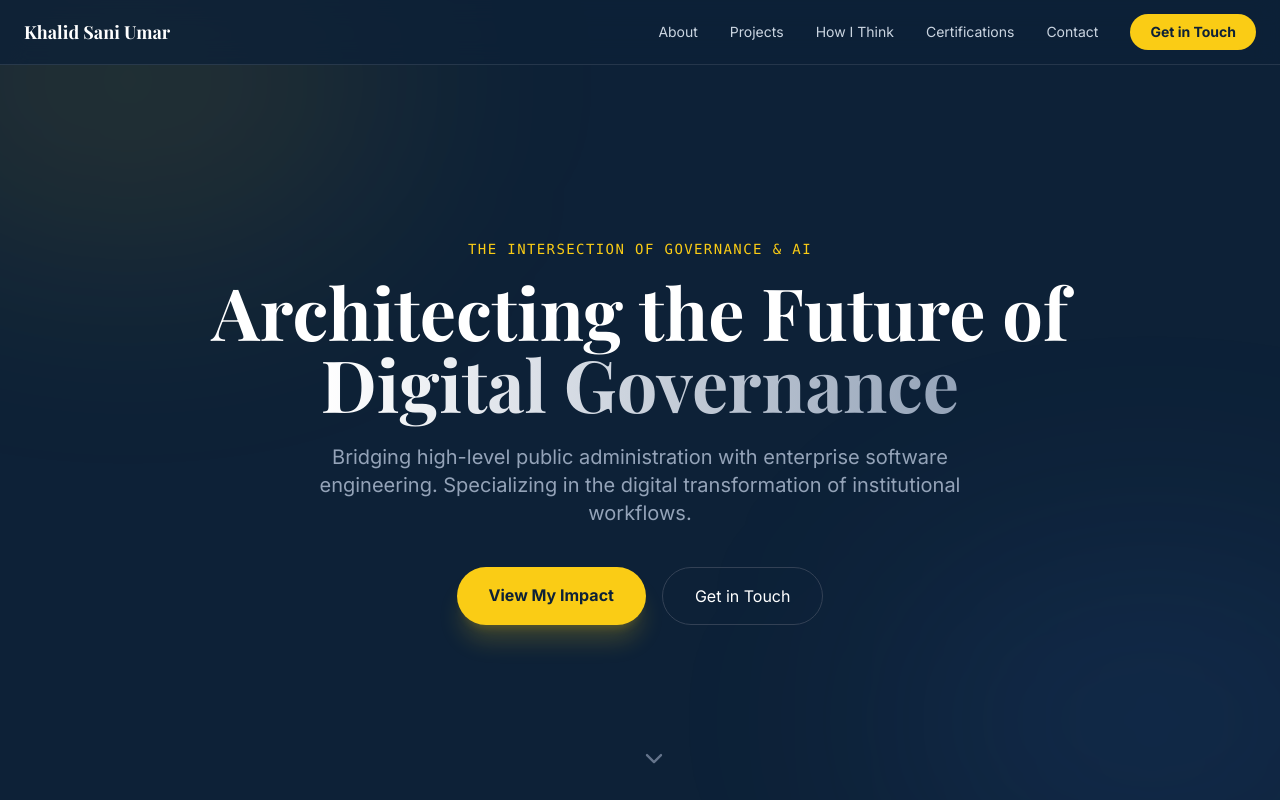
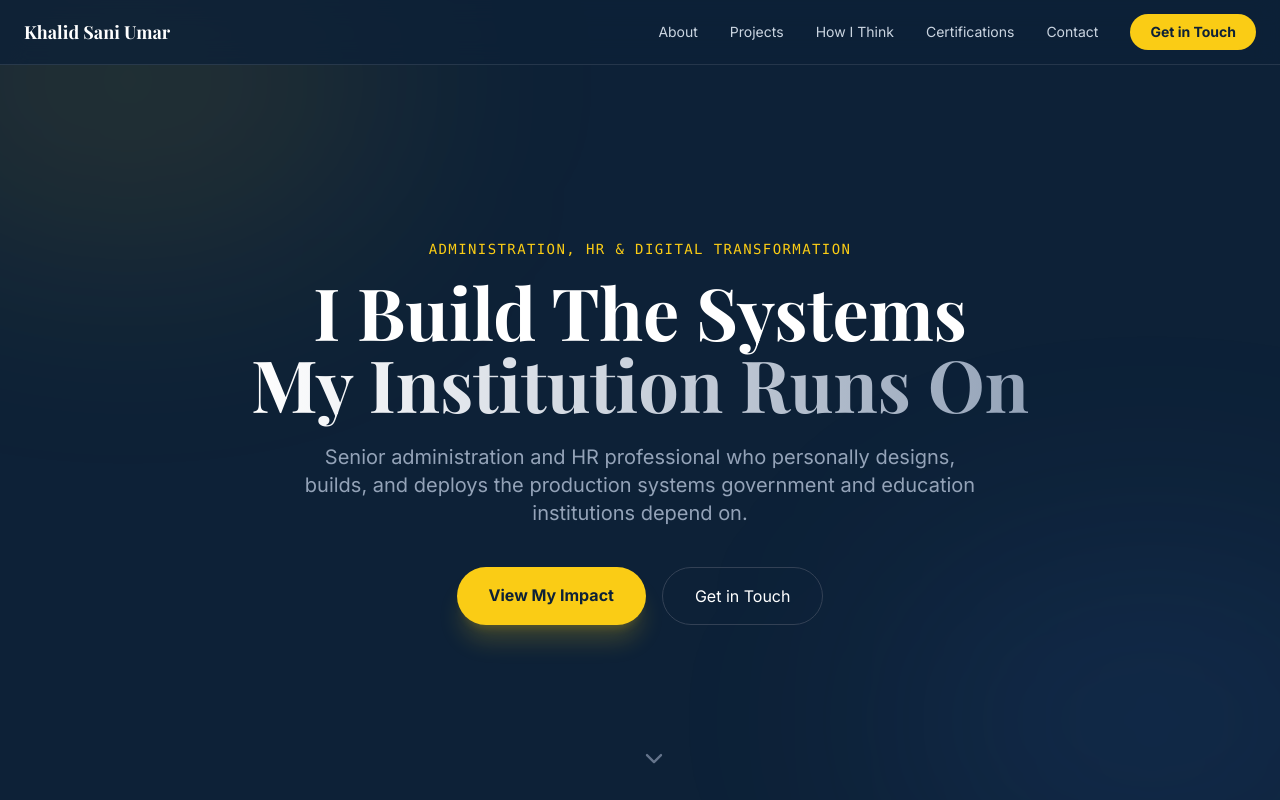
Before and after one commit to beylabs/bey-portfolio, a Next.js app: page / in a window 1280 px wide. Shown: the top 800 px of the page. Built offline with nearby package versions, Linux system fonts and the light colour scheme; a web font is replaced by a local one.

Commit message:
Fix: align Hero, metadata, and social preview with Administration/HR/Digital Transformation positioning

```diff
--- a/app/layout.tsx
+++ b/app/layout.tsx
@@ -13,19 +13,19 @@ const playfair = Playfair_Display({
 
 export const metadata = {
   metadataBase: new URL('https://bey-portfolio.vercel.app'),
-  title: 'Khalid Sani Umar (Bey) | Digital Transformation Architect',
-  description: 'Bridging high-level public administration with enterprise software engineering. Specializing in the digital transformation of institutional workflows.',
+  title: 'Khalid Sani Umar | Administration, HR & Digital Transformation Professional',
+  description: 'Senior administration and HR professional who personally builds the production systems his institution runs on. Four live government and education platforms, real code, real screenshots.',
   openGraph: {
-    title: 'Khalid Sani Umar (Bey) | Digital Transformation Architect',
-    description: 'Bridging high-level public administration with enterprise software engineering.',
+    title: 'Khalid Sani Umar | Administration, HR & Digital Transformation Professional',
+    description: 'Senior administration and HR professional who personally builds the production systems his institution runs on.',
     url: 'https://bey-portfolio.vercel.app',
     siteName: 'Khalid Sani Umar',
     type: 'website',
   },
   twitter: {
     card: 'summary_large_image',
-    title: 'Khalid Sani Umar (Bey) | Digital Transformation Architect',
-    description: 'Bridging high-level public administration with enterprise software engineering.',
+    title: 'Khalid Sani Umar | Administration, HR & Digital Transformation Professional',
+    description: 'Senior administration and HR professional who personally builds the production systems his institution runs on.',
   },
 };
 
@@ -35,7 +35,7 @@ const personSchema = {
   "name": "Khalid Sani Umar",
   "alternateName": "Bey",
   "url": "https://bey-portfolio.vercel.app",
-  "jobTitle": "Digital Transformation Architect",
+  "jobTitle": "Administration, HR & Digital Transformation Professional",
   "worksFor": {
     "@type": "Organization",
     "name": "National Board for Arabic and Islamic Studies (NBAIS)"
--- a/app/opengraph-image.tsx
+++ b/app/opengraph-image.tsx
@@ -31,7 +31,7 @@ export default function OpengraphImage() {
             marginBottom: 24,
           }}
         >
-          The Intersection of Governance &amp; AI
+          Administration, HR &amp; Digital Transformation
         </div>
         <div
           style={{
@@ -51,7 +51,7 @@ export default function OpengraphImage() {
             textAlign: 'center',
           }}
         >
-          Digital Transformation Architect
+          Four Production Systems. Real Code. Verified Impact.
         </div>
       </div>
     ),
--- a/components/sections/Hero.tsx
+++ b/components/sections/Hero.tsx
@@ -14,17 +14,17 @@ export default function Hero() {
           transition={{ duration: 0.8 }}
         >
           <span className="text-goldAccent font-mono text-sm tracking-widest uppercase mb-4 block">
-            The Intersection of Governance & AI
+            Administration, HR & Digital Transformation
           </span>
           <h1 className="text-5xl md:text-7xl font-bold mb-6 leading-tight font-serif">
-            Architecting the Future of <br />
+            I Build The Systems <br />
             <span className="text-transparent bg-clip-text bg-gradient-to-r from-white to-slate-400">
-              Digital Governance
+              My Institution Runs On
             </span>
           </h1>
           <p className="text-slate-400 text-lg md:text-xl max-w-2xl mx-auto mb-10 leading-relaxed">
-            Bridging high-level public administration with enterprise software engineering.
-            Specializing in the digital transformation of institutional workflows.
+            Senior administration and HR professional who personally designs, builds, and deploys
+            the production systems government and education institutions depend on.
           </p>
           <div className="flex flex-col sm:flex-row gap-4 justify-center">
             <a href="#impact" className="px-8 py-4 bg-goldAccent text-midnight font-bold rounded-full hover:scale-105 transition-transform shadow-xl shadow-goldAccent/20">
```
